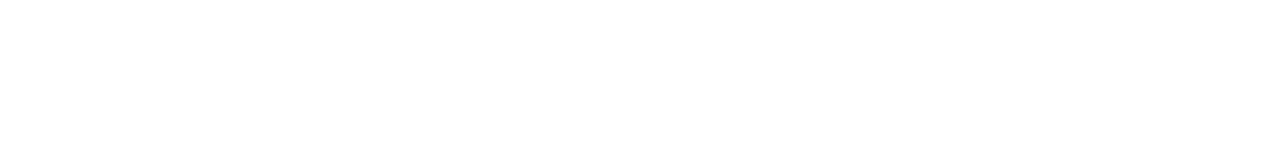
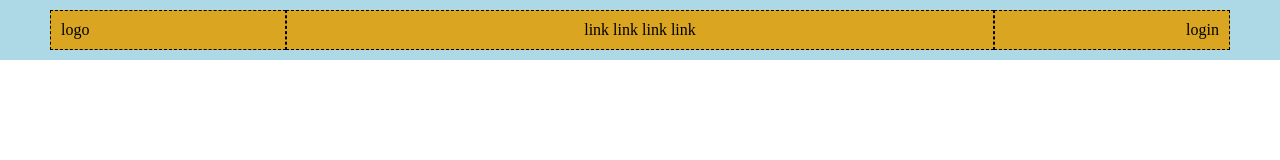
Before and after one commit to Fabrizio-padula-hub/htmlcss-struttura-discord, a plain HTML site: page index.html in a window 1280 px wide. Drawn offline with Linux system fonts and the light colour scheme.

Commit message:
feat: add header

```diff
--- a/index.html
+++ b/index.html
@@ -3,9 +3,25 @@
 <head>
     <meta charset="UTF-8">
     <meta name="viewport" content="width=device-width, initial-scale=1.0">
+    <link rel="stylesheet" href="style.css">
     <title>Discord</title>
 </head>
 <body>
+    <header>
+        <div class="container-header">
+            <div class="col-20">
+                <span>logo</span>
+            </div>
+            <nav class="col-60">
+                <div>link link link link</div>
+            </nav>
+            <div class="col-20">
+                <span>login</span>
+            </div>
+        </div>
+    </header>
+
+
 
 </body>
 </html>
--- a/style.css
+++ b/style.css
@@ -6,3 +6,40 @@
     padding: 0;
     box-sizing: border-box;
 }
+/*--------------------
+    GENERAL
+--------------------*/
+
+
+/*--------------------
+    HEADER
+--------------------*/
+header{
+    min-height: 60px;
+    background-color: #add8e6;
+    padding-top: 10px;
+}
+.container-header{
+    display: flex;
+    justify-content: space-between;
+    align-items: center;
+    max-width: 1180px;
+    margin: 0 auto;
+    background-color: #daa520;
+    min-height: 40px;
+}
+.col-20{
+    width: 20%;
+    padding: 10px;
+    border: 1px dashed black;
+}
+.col-60{
+    display: flex;
+    justify-content: center;
+    width: 60%;
+    padding: 10px;
+    border: 1px dashed black;
+}
+.container-header > :last-child{
+    text-align: end;
+}
```
